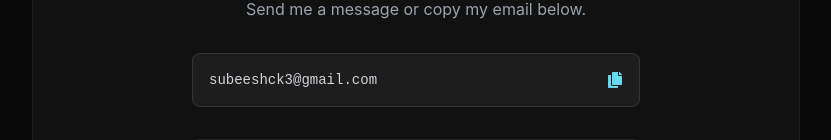
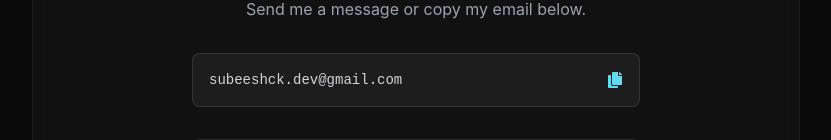
Before and after one commit to SubeeshCk/Portfolio, a React (Vite) app: page / in a window 1280 px wide. Both pictures are taken after a click on the button "Say Hello". Shown: the part 2604-2744 px from the top of the page, without its empty margins (224-1055 px from the left). Built offline with nearby package versions, Linux system fonts and the light colour scheme.

Commit message:
Update contact email to subeeshck.dev@gmail.com

```diff
--- a/src/components/Contact.jsx
+++ b/src/components/Contact.jsx
@@ -16,11 +16,11 @@ const Contact = () => {
         e.preventDefault();
         const subject = `Portfolio Contact from ${formData.name}`;
         const body = `Name: ${formData.name}%0D%0AEmail: ${formData.email}%0D%0A%0D%0AMessage:%0D%0A${formData.message}`;
-        window.location.href = `mailto:subeeshck3@gmail.com?subject=${subject}&body=${body}`;
+        window.location.href = `mailto:subeeshck.dev@gmail.com?subject=${subject}&body=${body}`;
     };
 
     const copyEmail = () => {
-        navigator.clipboard.writeText("subeeshck3@gmail.com");
+        navigator.clipboard.writeText("subeeshck.dev@gmail.com");
         setCopied(true);
         setTimeout(() => setCopied(false), 2000);
     };
@@ -74,7 +74,7 @@ const Contact = () => {
 
                                 {/* Direct Email Copy */}
                                 <div className="flex items-center justify-between bg-white/5 p-4 rounded-lg mb-8 border border-white/10">
-                                    <span className="text-gray-300 font-mono text-sm truncate mr-4">subeeshck3@gmail.com</span>
+                                    <span className="text-gray-300 font-mono text-sm truncate mr-4">subeeshck.dev@gmail.com</span>
                                     <button
                                         onClick={copyEmail}
                                         className="text-neon-blue hover:text-white transition-colors"
```
